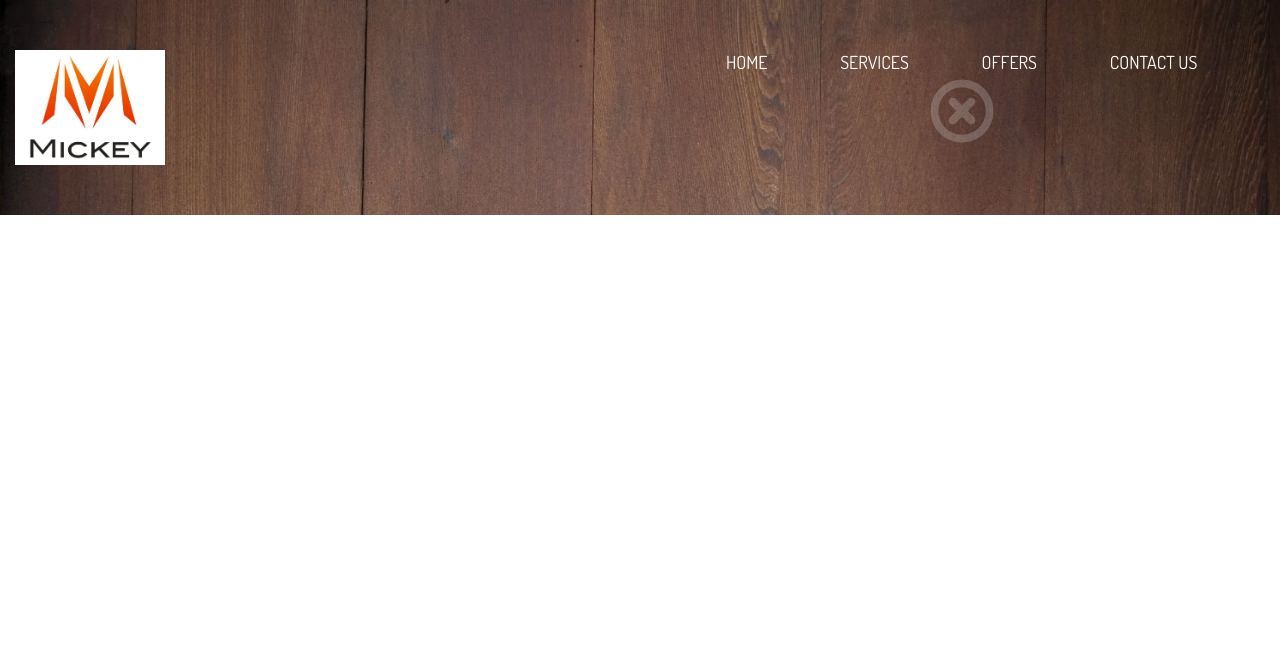
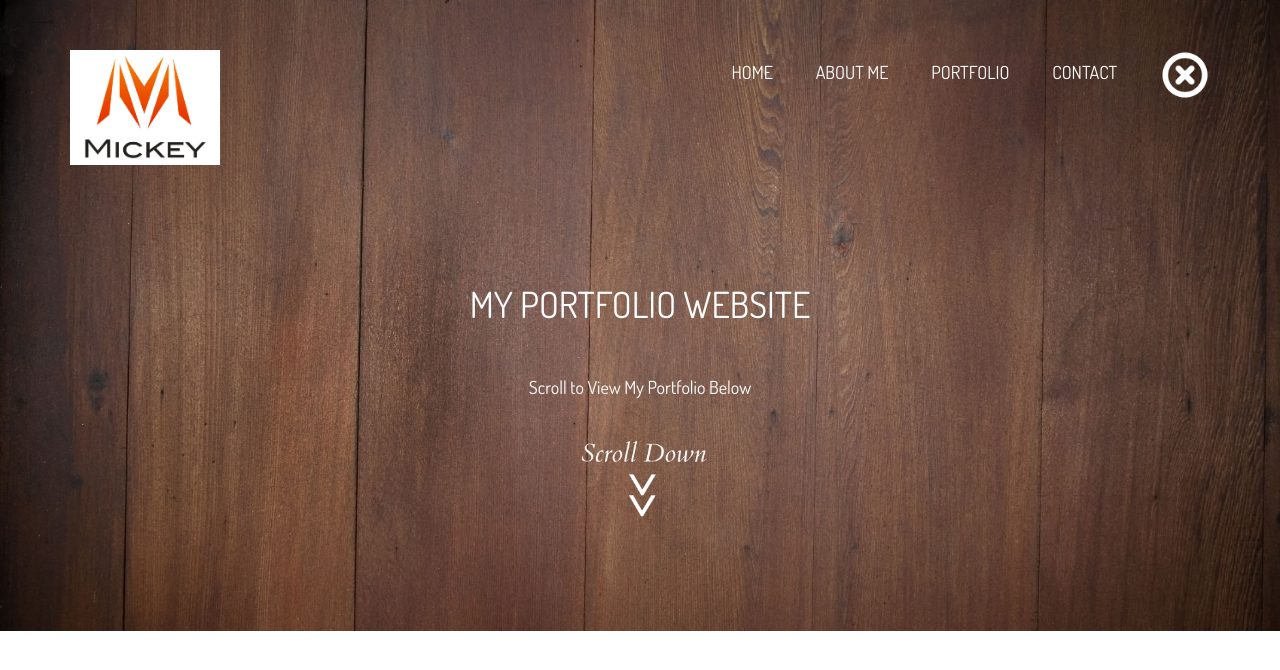
Before and after one commit to mickityy/personal-responsive, a plain HTML site: page index.html in a window 1280 px wide. Drawn offline with Linux system fonts and the light colour scheme.

Commit message:
header text and scroll

```diff
--- a/css/style.css
+++ b/css/style.css
@@ -16,9 +16,9 @@ body{
   width: 150px;
 }
 
-.close{
-  width: 70px;
-  height: 70px;
+.closebutton{
+  width: 50px;
+  height: 50px;
   color: #ffffff;
 }
 .mymenu{
@@ -28,9 +28,37 @@ body{
 
 .mymenu li{
   display: inline-block;
-  margin-left: 70px;
+  margin-left: 40px;
   list-style-type: none;
   font-size: 18px;
   text-transform: uppercase;
   font-weight: 400;
 }
+
+.mymenu li a{
+  color: #ffffff;
+  text-decoration: none;
+}
+
+.header h1{
+  text-transform: uppercase;
+  text-align: center;
+  margin-top: 120px;
+  color: #ffffff;
+}
+
+.header p{
+  font-size: 18px;
+  font-weight: 400;
+  margin-top: 50px;
+  color: #ffffff;
+  text-align: center;
+}
+
+.scrollarea{
+  text-align: center;
+}
+
+.scrolldown{
+  width: 170px;
+}
--- a/index.html
+++ b/index.html
@@ -13,7 +13,7 @@
 <body>
 	<!--HEADER SECTION-->
  	<div class="col-md-12 header">
-		<container>
+		<div class="container">
 				<div class="row">
 						<div class="col-md-2">
 								<img src="img/logo2.jpg" class="logo" alt="logo">
@@ -22,17 +22,33 @@
 								<div class="mymenu">
 										<ul>
 												<li>Home</li>
-												<li>Services</li>
-												<li>Offers</li>
-												<li>Contact Us</li>
-												<li><a href="#"><img src="img/close2.png"  alt="Close the Menu" class="close"></li>
+												<li>About Me</li>
+												<li>Portfolio</li>
+												<li>Contact</li>
+												<li><a href="#"><img src="img/close2.png"  alt="Close the Menu" class="closebutton"></li>
 										</ul>
 								</div>
 						</div>
 				</div>
-		</container>
+				<!--banner text-->
+				<div class="row">
+					<div class="col-md-8 col-md-offset-2">
+							<h1>My Portfolio Website</h1>
+							<p>Scroll to View My Portfolio Below</p>
+					</div>
+				</div>
+				<!--end of banner text-->
+				<!--scroll down button-->
+				<div class="row">
+					<div class="col-md-2 col-md-offset-5" scrollarea>
+							<img src="img/Scroll-Down-White.png" alt="click to scrol down" class="scrolldown" />
+					</div>
+				</div>
+				<!--end of croll down button -->
+		</div>
 	</div>
 	<!--END OF HEADER SECTION-->
 
+
 </body>
 </html>
```
Also changed, not shown: img/Screenshot - 27_4_2017 , 8_48_42 AM.png (added), img/Scroll-Down-White.png (added), img/scroll.png (added), img/white-arrow-down.png (added).
